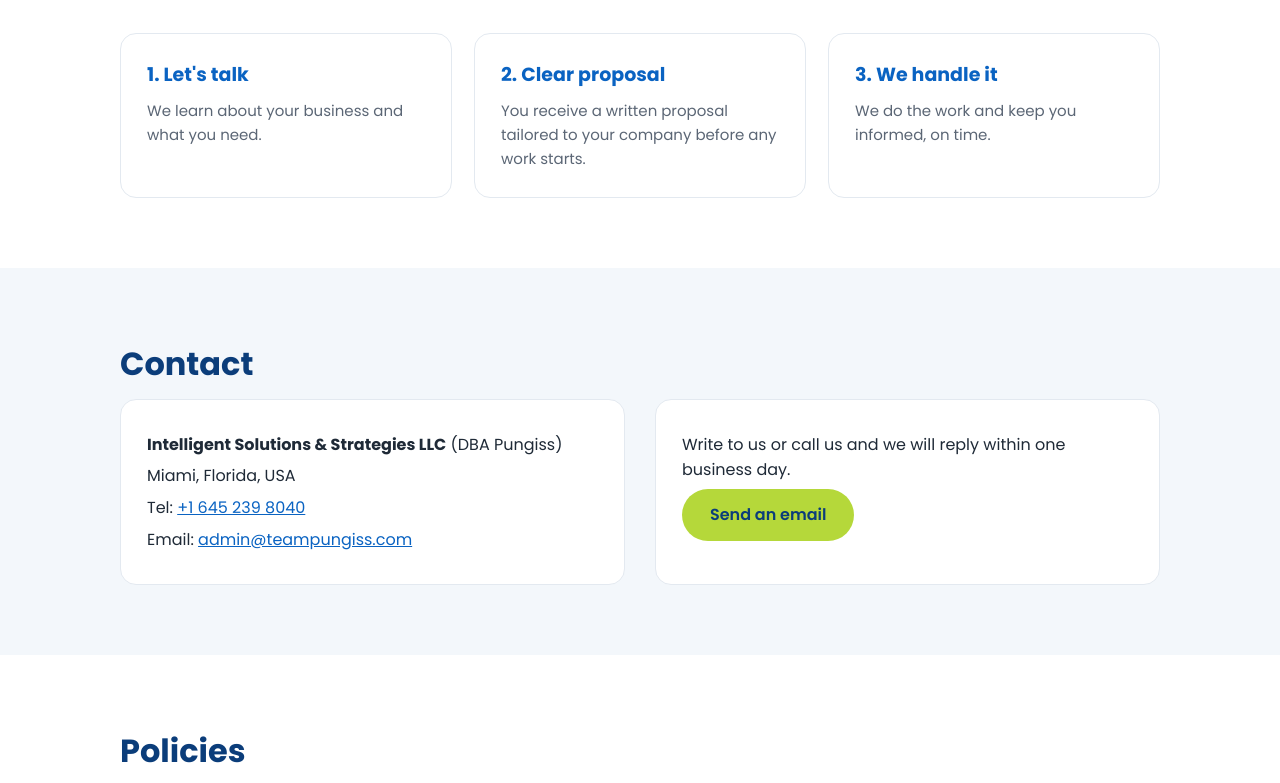
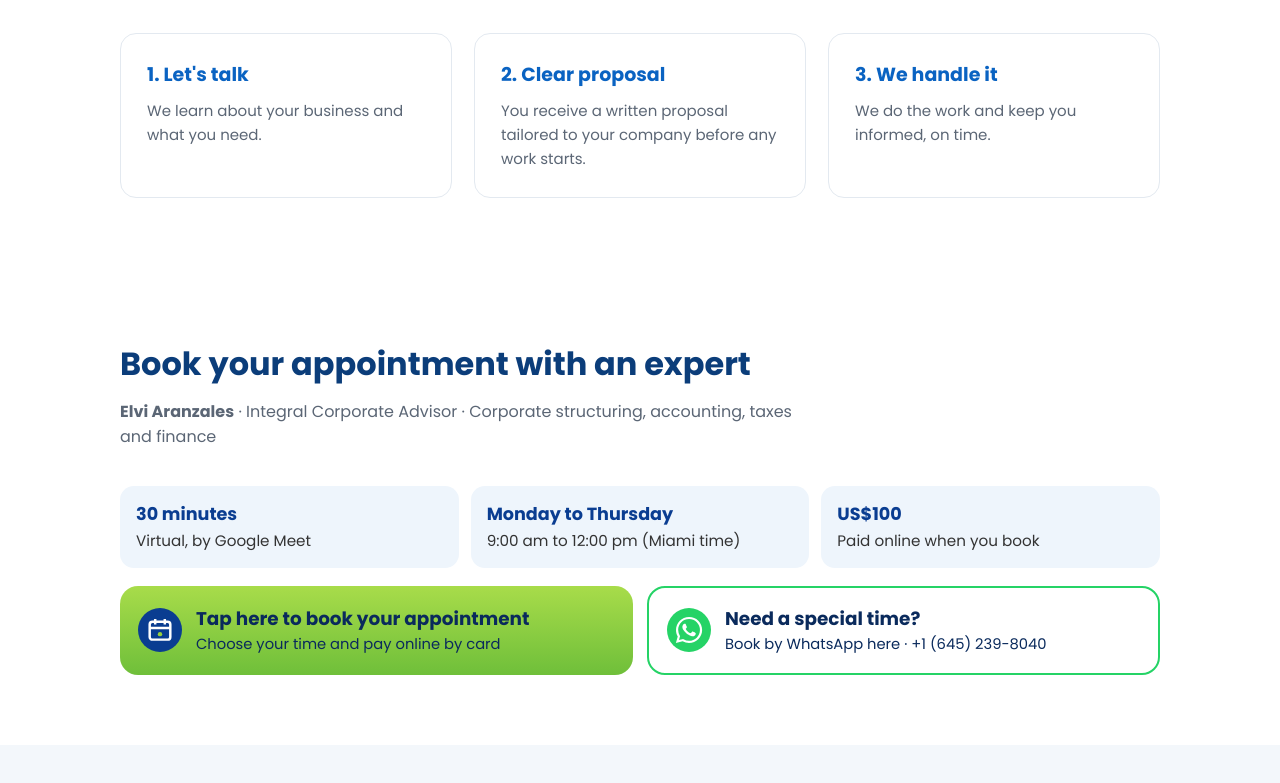
Before and after one commit to Pungiss/Pungiss.github.io, a plain HTML site: page index.html in a window 1280 px wide. Shown: the part 2014-2797 px from the top of the page. Drawn offline with Linux system fonts and the light colour scheme.

Commit message:
Agenda tu cita: sección de reservas

```diff
--- a/index.html
+++ b/index.html
@@ -49,6 +49,17 @@ footer a{color:#fff}
 [data-l]{display:none}
 body.en [data-l=en],body.es [data-l=es]{display:revert}
 @media (max-width:760px){.nav nav a{display:none}.hero h1{font-size:32px}.contact{grid-template-columns:1fr}.btn.ghost{margin:12px 0 0}}
+#agenda .bk-facts{display:grid;grid-template-columns:repeat(auto-fit,minmax(200px,1fr));gap:12px;margin:18px 0}
+#agenda .bk-facts>div{background:#EEF5FC;border-radius:14px;padding:14px 16px}
+#agenda .bk-facts b{display:block;color:#0a3d91;font-size:1.1rem}
+#agenda .bk-facts>div>span{color:#333;font-size:.95rem}
+#agenda .bk-links{display:grid;grid-template-columns:repeat(auto-fit,minmax(260px,1fr));gap:14px}
+#agenda .bk-links a{display:flex;align-items:center;gap:14px;border-radius:18px;padding:16px 18px;text-decoration:none;color:#0a2a5c}
+#agenda .bk-links svg{flex:none}
+#agenda .bk1{background:linear-gradient(180deg,#a8dc4a,#6fbf3a)}
+#agenda .bk2{background:#fff;border:2px solid #25D366}
+#agenda .bk-links b{display:block;font-size:1.15rem}
+#agenda .bk-links small{display:block;font-size:.92rem}
 </style>
 </head>
 <body class="en">
@@ -58,6 +69,7 @@ body.en [data-l=en],body.es [data-l=es]{display:revert}
   <a href="#services"><span data-l="en">Services</span><span data-l="es">Servicios</span></a>
   <a href="#pricing"><span data-l="en">Pricing</span><span data-l="es">Precios</span></a>
   <a href="#about"><span data-l="en">About</span><span data-l="es">Nosotros</span></a>
+  <a href="#agenda"><span data-l="en">Book</span><span data-l="es">Agenda tu cita</span></a>
   <a href="#contact"><span data-l="en">Contact</span><span data-l="es">Contacto</span></a>
   <button class="lang" onclick="swap()"><span data-l="en">Español</span><span data-l="es">English</span></button>
  </nav>
@@ -66,7 +78,8 @@ body.en [data-l=en],body.es [data-l=es]{display:revert}
 <div class="hero" id="top"><div class="wrap">
  <h1><span data-l="en">Accounting, taxes and finance — handled with care.</span><span data-l="es">Contabilidad, impuestos y finanzas, en manos expertas.</span></h1>
  <p><span data-l="en">We take care of the numbers so you can focus on growing your business. Professional services for companies and individuals in the United States.</span><span data-l="es">Nosotros cuidamos los números para que tú te enfoques en hacer crecer tu negocio. Servicios profesionales para empresas y personas en Estados Unidos.</span></p>
- <a class="btn" href="#contact"><span data-l="en">Contact us</span><span data-l="es">Contáctanos</span></a>
+ <a class="btn" href="#agenda"><span data-l="en">Book an appointment</span><span data-l="es">Agenda tu cita</span></a>
+ <a class="btn ghost" href="#contact"><span data-l="en">Contact us</span><span data-l="es">Contáctanos</span></a>
  <a class="btn ghost" href="#services"><span data-l="en">Our services</span><span data-l="es">Nuestros servicios</span></a>
 </div></div>
 
@@ -110,6 +123,20 @@ body.en [data-l=en],body.es [data-l=es]{display:revert}
   <div class="card"><h3><span data-l="en">Let's talk</span><span data-l="es">Conversamos</span></h3><p><span data-l="en">We learn about your business and what you need.</span><span data-l="es">Conocemos tu negocio y lo que necesitas.</span></p></div>
   <div class="card"><h3><span data-l="en">Clear proposal</span><span data-l="es">Propuesta clara</span></h3><p><span data-l="en">You receive a written proposal tailored to your company before any work starts.</span><span data-l="es">Recibes una propuesta escrita a la medida de tu empresa antes de empezar.</span></p></div>
   <div class="card"><h3><span data-l="en">We handle it</span><span data-l="es">Nos encargamos</span></h3><p><span data-l="en">We do the work and keep you informed, on time.</span><span data-l="es">Hacemos el trabajo y te mantenemos informado, a tiempo.</span></p></div>
+ </div>
+</div></section>
+
+<section id="agenda"><div class="wrap">
+ <h2><span data-l="en">Book your appointment with an expert</span><span data-l="es">Agenda tu cita con una experta</span></h2>
+ <p class="sub"><strong>Elvi Aranzales</strong> · <span data-l="en">Integral Corporate Advisor · Corporate structuring, accounting, taxes and finance</span><span data-l="es">Asesora Corporativa Integral · Estructuración corporativa, contabilidad, impuestos y finanzas</span></p>
+ <div class="bk-facts">
+  <div><b><span data-l="en">30 minutes</span><span data-l="es">30 minutos</span></b><span data-l="en">Virtual, by Google Meet</span><span data-l="es">Virtual, por Google Meet</span></div>
+  <div><b><span data-l="en">Monday to Thursday</span><span data-l="es">Lunes a jueves</span></b><span data-l="en">9:00 am to 12:00 pm (Miami time)</span><span data-l="es">9:00 am a 12:00 pm (hora de Miami)</span></div>
+  <div><b>US$100</b><span data-l="en">Paid online when you book</span><span data-l="es">Pago en línea al reservar</span></div>
+ </div>
+ <div class="bk-links">
+  <a class="bk1" href="https://calendar.google.com/calendar/appointments/schedules/AcZssZ28pcI9XQ6SGLR1CTraagi2yrlbsA0MtwGu7BHhHDr1R4vFj4HWWHbwRN56Zgl1X27ZSYKEOAIu" target="_blank" rel="noopener"><svg width="44" height="44" viewBox="0 0 32 32" aria-hidden="true"><circle cx="16" cy="16" r="16" fill="#0a3d91"/><g fill="none" stroke="#fff" stroke-width="1.8"><rect x="8.5" y="10" width="15" height="13" rx="2"/><path d="M8.5 14.5h15M12.5 8v4M19.5 8v4"/></g><circle cx="16" cy="19" r="1.6" fill="#9ad23d"/></svg><div><b><span data-l="en">Tap here to book your appointment</span><span data-l="es">Toca aquí para agendar tu cita</span></b><small><span data-l="en">Choose your time and pay online by card</span><span data-l="es">Elige tu hora y paga en línea con tarjeta</span></small></div></a>
+  <a class="bk2" href="https://wa.me/16452398040" target="_blank" rel="noopener"><svg width="44" height="44" viewBox="0 0 32 32" aria-hidden="true"><circle cx="16" cy="16" r="16" fill="#25D366"/><path fill="#fff" d="M16.04 6.5c-5.24 0-9.5 4.25-9.5 9.48 0 1.67.44 3.3 1.27 4.74L6.46 25.5l4.9-1.29a9.5 9.5 0 0 0 4.68 1.2h.01c5.24 0 9.5-4.26 9.5-9.49 0-2.53-.99-4.92-2.78-6.71a9.43 9.43 0 0 0-6.73-2.71zm0 17.3h-.01a7.9 7.9 0 0 1-4.02-1.1l-.29-.17-2.99.78.8-2.91-.19-.3a7.84 7.84 0 0 1-1.21-4.2c0-4.35 3.55-7.89 7.92-7.89 2.11 0 4.1.82 5.59 2.32a7.83 7.83 0 0 1 2.31 5.58c0 4.36-3.55 7.89-7.91 7.89zm4.34-5.91c-.24-.12-1.4-.69-1.62-.77-.22-.08-.38-.12-.54.12-.16.24-.62.77-.76.93-.14.16-.28.18-.52.06-.24-.12-1-.37-1.91-1.18-.7-.63-1.18-1.4-1.32-1.64-.14-.24-.01-.37.1-.49.11-.11.24-.28.36-.42.12-.14.16-.24.24-.4.08-.16.04-.3-.02-.42-.06-.12-.54-1.3-.74-1.78-.2-.47-.39-.4-.54-.41h-.46a.88.88 0 0 0-.64.3c-.22.24-.84.82-.84 2s.86 2.32.98 2.48c.12.16 1.69 2.58 4.1 3.62.57.25 1.02.4 1.37.51.58.18 1.1.16 1.51.1.46-.07 1.4-.57 1.6-1.13.2-.56.2-1.03.14-1.13-.06-.1-.22-.16-.46-.28z"/></svg><div><b><span data-l="en">Need a special time?</span><span data-l="es">¿Necesitas un horario especial?</span></b><small><span data-l="en">Book by WhatsApp here · +1 (645) 239-8040</span><span data-l="es">Agenda por WhatsApp aquí · +1 (645) 239-8040</span></small></div></a>
  </div>
 </div></section>
 
```
